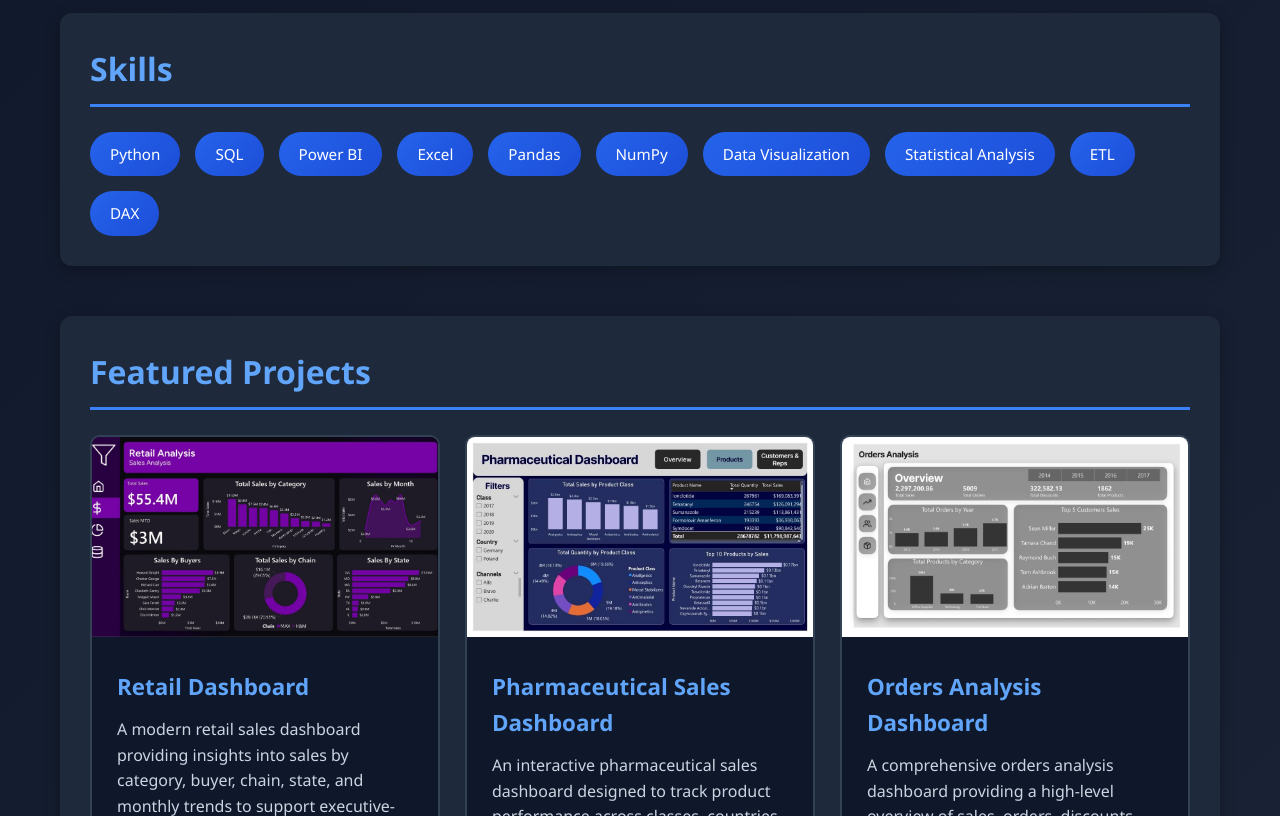
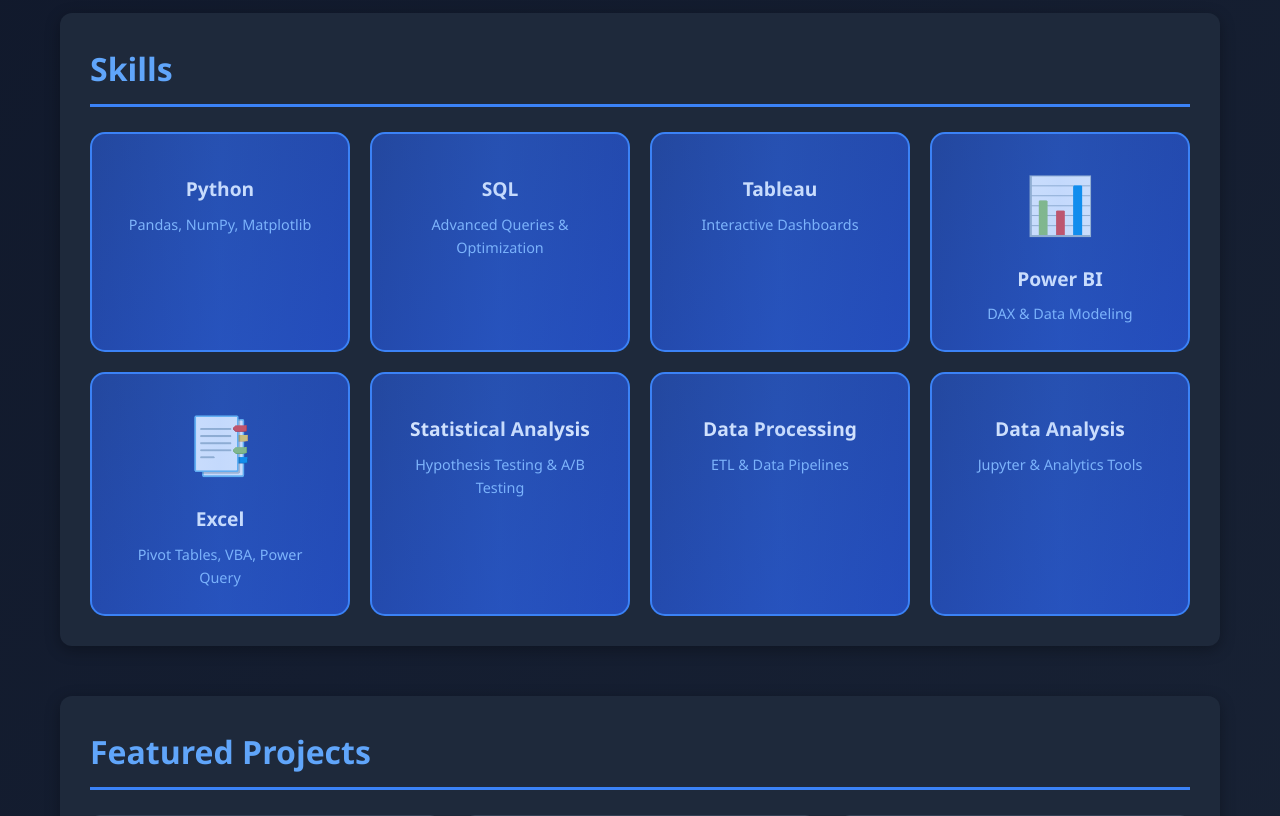
Before and after one commit to YoussefHessen1/youssefhessen1.github.io, a plain HTML site: page index.html in a window 1280 px wide. Shown: the part 660-1476 px from the top of the page. Drawn offline with Linux system fonts and the light colour scheme.

Commit message:
Refactor skills section to use skill cards layout

```diff
--- a/index.html
+++ b/index.html
@@ -77,26 +77,65 @@
             padding-bottom: 10px;
         }
 
-        .skills {
-            display: flex;
-            flex-wrap: wrap;
-            gap: 15px;
+               .skills {
+            display: grid;
+            grid-template-columns: repeat(auto-fit, minmax(250px, 1fr));
+            gap: 20px;
         }
 
-        .skill-tag {
-            background: linear-gradient(135deg, #2563eb 0%, #1d4ed8 100%);
-            color: #ffffff;
-            padding: 10px 20px;
-            border-radius: 25px;
-            font-size: 0.95em;
-            transition: transform 0.3s, box-shadow 0.3s;
+        .skill-card {
+            background: linear-gradient(135deg, #1e3a8a 0%, #1e40af 100%);
+            border: 2px solid #3b82f6;
+            border-radius: 15px;
+            padding: 25px;
+            text-align: center;
+            transition: all 0.3s;
+            position: relative;
+            overflow: hidden;
         }
 
-        .skill-tag:hover {
-            transform: translateY(-3px);
-            box-shadow: 0 5px 15px rgba(59, 130, 246, 0.4);
+        .skill-card::before {
+            content: '';
+            position: absolute;
+            top: -50%;
+            left: -50%;
+            width: 200%;
+            height: 200%;
+            background: linear-gradient(45deg, transparent, rgba(59, 130, 246, 0.3), transparent);
+            transform: rotate(45deg);
+            transition: all 0.5s;
         }
 
+        .skill-card:hover::before {
+            left: 100%;
+        }
+
+        .skill-card:hover {
+            transform: translateY(-8px) scale(1.02);
+            box-shadow: 0 10px 30px rgba(59, 130, 246, 0.5);
+            border-color: #60a5fa;
+        }
+
+        .skill-icon {
+            font-size: 3.5em;
+            margin-bottom: 15px;
+        }
+
+        .skill-icon i {
+            color: #60a5fa;
+        }
+
+        .skill-name {
+            font-size: 1.2em;
+            font-weight: 600;
+            color: #ffffff;
+            margin-bottom: 8px;
+        }
+
+        .skill-level {
+            font-size: 0.9em;
+            color: #93c5fd;
+        }
         .projects {
             display: grid;
             grid-template-columns: repeat(auto-fit, minmax(300px, 1fr));
@@ -255,16 +294,46 @@
         <section>
             <h2>Skills</h2>
             <div class="skills">
-                <span class="skill-tag">Python</span>
-                <span class="skill-tag">SQL</span>
-                <span class="skill-tag">Power BI</span>
-                <span class="skill-tag">Excel</span>
-                <span class="skill-tag">Pandas</span>
-                <span class="skill-tag">NumPy</span>
-                <span class="skill-tag">Data Visualization</span>
-                <span class="skill-tag">Statistical Analysis</span>
-                <span class="skill-tag">ETL</span>
-                <span class="skill-tag">DAX</span>
+                <div class="skill-card">
+                    <div class="skill-icon"><i class="devicon-python-plain colored"></i></div>
+                    <div class="skill-name">Python</div>
+                    <div class="skill-level">Pandas, NumPy, Matplotlib</div>
+                </div>
+                <div class="skill-card">
+                    <div class="skill-icon"><i class="devicon-mysql-plain colored"></i></div>
+                    <div class="skill-name">SQL</div>
+                    <div class="skill-level">Advanced Queries & Optimization</div>
+                </div>
+                <div class="skill-card">
+                    <div class="skill-icon"><i class="devicon-postgresql-plain colored"></i></div>
+                    <div class="skill-name">Tableau</div>
+                    <div class="skill-level">Interactive Dashboards</div>
+                </div>
+                <div class="skill-card">
+                    <div class="skill-icon">📊</div>
+                    <div class="skill-name">Power BI</div>
+                    <div class="skill-level">DAX & Data Modeling</div>
+                </div>
+                <div class="skill-card">
+                    <div class="skill-icon">📑</div>
+                    <div class="skill-name">Excel</div>
+                    <div class="skill-level">Pivot Tables, VBA, Power Query</div>
+                </div>
+                <div class="skill-card">
+                    <div class="skill-icon"><i class="devicon-numpy-plain colored"></i></div>
+                    <div class="skill-name">Statistical Analysis</div>
+                    <div class="skill-level">Hypothesis Testing & A/B Testing</div>
+                </div>
+                <div class="skill-card">
+                    <div class="skill-icon"><i class="devicon-pandas-plain colored"></i></div>
+                    <div class="skill-name">Data Processing</div>
+                    <div class="skill-level">ETL & Data Pipelines</div>
+                </div>
+                <div class="skill-card">
+                    <div class="skill-icon"><i class="devicon-jupyter-plain colored"></i></div>
+                    <div class="skill-name">Data Analysis</div>
+                    <div class="skill-level">Jupyter & Analytics Tools</div>
+                </div>
             </div>
         </section>
 
```
